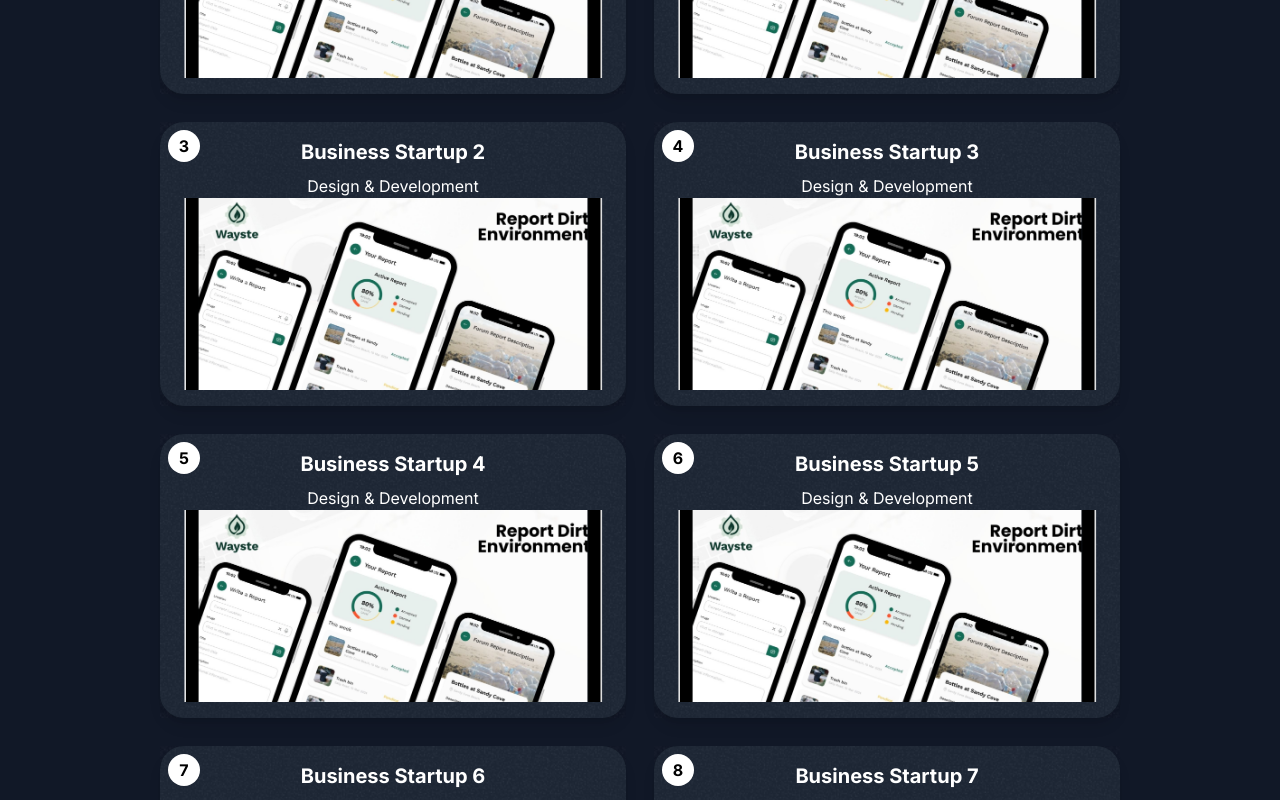
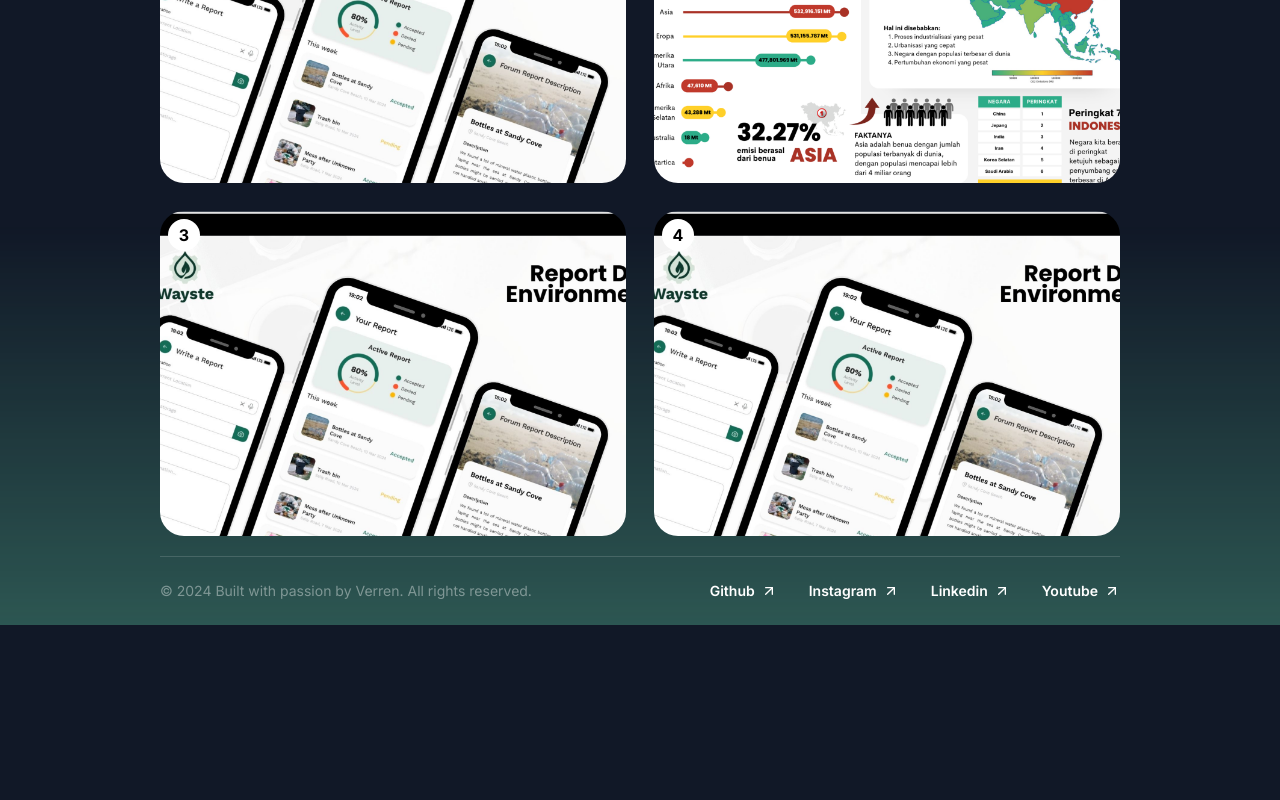
Before and after one commit to verrenangelinasaputra/Portofolio, a Next.js app: page /dataproject in a window 1280 px wide. Shown: the part 380-1180 px from the top of the page. After the commit the page ends 1005 px from the top, so only its background shows below. Built offline with nearby package versions, Linux system fonts and the light colour scheme; a web font is replaced by a local one.

Commit message:
Update Data Project

```diff
--- a/src/app/aiproject/page.tsx
+++ b/src/app/aiproject/page.tsx
@@ -58,18 +58,6 @@ export default function AIProjectPage() {
         },
         {
             title: "Business Startup 5",
-            description: "Design & Development",
-            imgUrl: memojiImage,
-            href: '/'
-        },
-        {
-            title: "Business Startup 6",
-            description: "Design & Development",
-            imgUrl: memojiImage,
-            href: '/'
-        },
-        {
-            title: "Business Startup 7",
             description: "Design & Development",
             imgUrl: memojiImage,
             href: '/'
--- a/src/app/dataproject/page.tsx
+++ b/src/app/dataproject/page.tsx
@@ -5,15 +5,18 @@ import React, { useState } from 'react';
 import Image from 'next/image';
 import Link from 'next/link';
 import grainImage from '@/assets/images/grain.jpg';
+import { Footer } from '@/sections/Footer';
+import ArrowUpRightIcon from '@/assets/icons/arrow-up-right.svg'
 
 // Import images from your assets
 import memojiImage from '@/assets/images/Mockup-Laptop-2.png';
+import memojiImage2 from '@/assets/images/Mockup-Laptop-3.png';
 
 export default function DataProjectPage() {
     const [activeLink, setActiveLink] = useState('home'); // State for active link for navigation
 
     // Function to handle scrolling to sections
-    const handleScroll = (id, link) => {
+    const handleScroll = (id: string, link: string) => {
         const element = document.querySelector(id);
         if (element) {
             element.scrollIntoView({ behavior: 'smooth' });
@@ -26,49 +29,48 @@ export default function DataProjectPage() {
         {
             title: "Business Startup",
             description: "Design & Development",
-            imgUrl: memojiImage
+            imgUrl: memojiImage,
+            href: '/dataproject'
         },
         {
             title: "Business Startup 1",
             description: "Design & Development",
-            imgUrl: memojiImage
+            imgUrl: memojiImage2,
+            href: '/'
         },
         {
             title: "Business Startup 2",
             description: "Design & Development",
-            imgUrl: memojiImage
+            imgUrl: memojiImage,
+            href: '/'
         },
         {
             title: "Business Startup 3",
             description: "Design & Development",
-            imgUrl: memojiImage
+            imgUrl: memojiImage,
+            href: '/'
+        }
+    ];
+
+
+const footerLinks = [
+  {
+    title: 'Github',
+    href: 'https://github.com/verrenangelinasaputra',
   },
   {
-            title: "Business Startup 4",
-            description: "Design & Development",
-            imgUrl: memojiImage
+    title: 'Instagram',
+    href: 'https://www.instagram.com/verrenangelina/',
   },
   {
-            title: "Business Startup 5",
-            description: "Design & Development",
-            imgUrl: memojiImage
+    title: 'Linkedin',
+    href: 'https://www.linkedin.com/in/verrenangelinasaputra/',
   },
   {
-            title: "Business Startup 6",
-            description: "Design & Development",
-            imgUrl: memojiImage
+    title: 'Youtube',
+    href: 'https://www.youtube.com/@verrenangelinasaputra/videos',
   },
-        {
-            title: "Business Startup 7",
-            description: "Design & Development",
-            imgUrl: memojiImage
-        },
-        {
-            title: "Business Startup 8",
-            description: "Design & Development",
-            imgUrl: memojiImage
-        },
-    ];
+]
 
     return (
         <div>
@@ -103,31 +105,49 @@ export default function DataProjectPage() {
     <section className="text-center p-5">
                 <div className="container mx-auto">
                     <h2 className="mt-8 text-3xl font-bold mb-2 text-white bg-gradient-to-r from-emerald-300 to-sky-400 bg-clip-text text-transparent">Projects</h2>
-                    <p className="text-white/80">Explore our projects showcasing our commitment to innovation and excellence.</p>
+                    <p className="text-white/80">Explore our comprehensive data analytics and visualization projects at Soko Financial, which include customer interest analysis, robust data warehousing, a Tableau dashboard on poverty in Indonesia, and an award-winning emissions analysis in Asia.</p>
                     <div className="mt-8 grid grid-cols-1 md:grid-cols-2 gap-7">
                         {projects.map((project, index) => (
-                            <div key={index} className="relative bg-gray-800 rounded-3xl shadow-lg hover:shadow-2xl transform hover:scale-105 transition duration-300">
-                                <div className="absolute inset-0 -z-10 opacity-5" style={{
-                                    backgroundImage: `url(${grainImage.src})`,
+                            <Link key={index} href={project.href} passHref className="bg-gray-800 rounded-3xl z-0 overflow-hidden px-8 pt-8 md:pt-12 md:px-10 lg:pt-16 lg:px-20 sticky top-16 after:pointer-events-none block"
+                                style={{
+                                    backgroundImage: `url(${project.imgUrl.src})`,
                                     backgroundSize: 'cover',
-                                }}></div>
+                                    backgroundPosition: 'center',
+                                    height: '325px'
+                                }}>
                                 <div className="absolute top-2 left-2 bg-white rounded-full w-8 h-8 flex items-center justify-center font-bold text-black">{index + 1}</div>
-                                <div className="p-4">
-                                    <h3 className="text-xl font-bold mb-2">{project.title}</h3>
-                                    <p>{project.description}</p>
-                                    <div className="relative h-48">
-                                        <Link href="/your-target-page" passHref>
-                                            <div className="cursor-pointer">
-                                                <Image src={project.imgUrl} alt={project.title} layout="fill" objectFit="cover" className="rounded-md"/>
-                                            </div>
+                                {/* <div className="relative">
+                                    <Image src={project.imgUrl} alt={project.title} layout="fixed" width={500} height={300} objectFit="cover" className="lg:absolute lg:h-full lg:w-auto lg:max-w-none"/>
+                                </div> */}
                             </Link>
-                                    </div>
-                                </div>
-                            </div>
                         ))}
                     </div>
                 </div>
             </section>
+
+            <footer className="relative overflow-x-clip">
+      <div
+        className="absolute h-[400px] w-[1600px] bottom-0 left-1/2 -translate-x-1/2 bg-emerald-300/30 -z-10"
+        style={{
+          maskImage: 'linear-gradient(transparent, black)',
+          WebkitMaskImage: 'linear-gradient(transparent, black)',
+        }}
+      ></div>
+      <div className="container">
+        <div className='border-t border-white/15 py-6 text-sm flex flex-col md:flex-row md:justify-between items-center gap-8'>
+          <div className='text-white/40 sm:justify-center sm:text-center'>&copy; 2024 Built with passion by Verren. All rights reserved.</div>
+          <nav className='flex flex-col md:flex-row items-center gap-8'>
+            {footerLinks.map(link => (
+              <a href={link.href} target="_blank" rel="noopener noreferrer" key={link.title} className='inline-flex items-center gap-1.5'>
+                <span className='font-semibold'>{link.title}</span>
+                <ArrowUpRightIcon className='size-4'/>
+              </a>
+            ))}
+          </nav>
         </div>
+      </div>
+    </footer>
+        </div>
+
     );
 }
```
Lines whose indentation alone changed are shown as unchanged.
